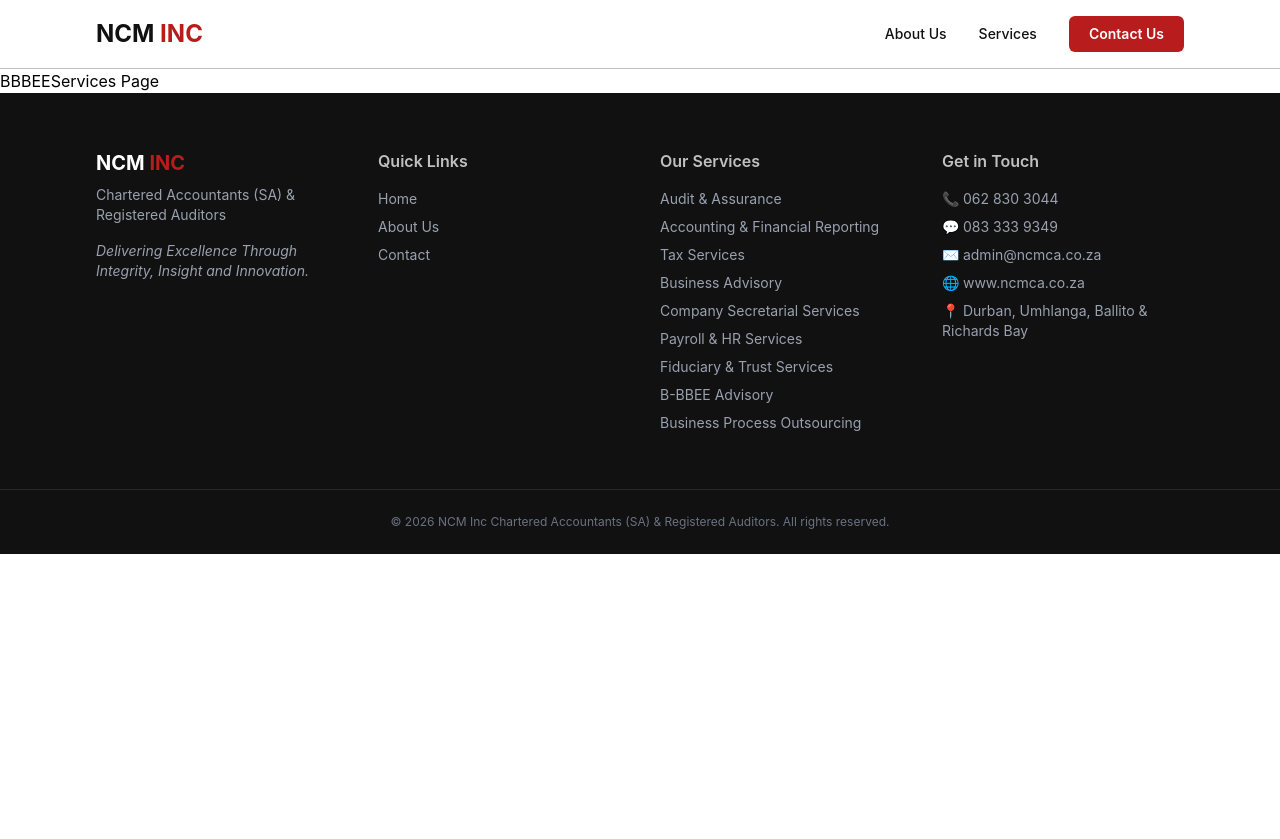
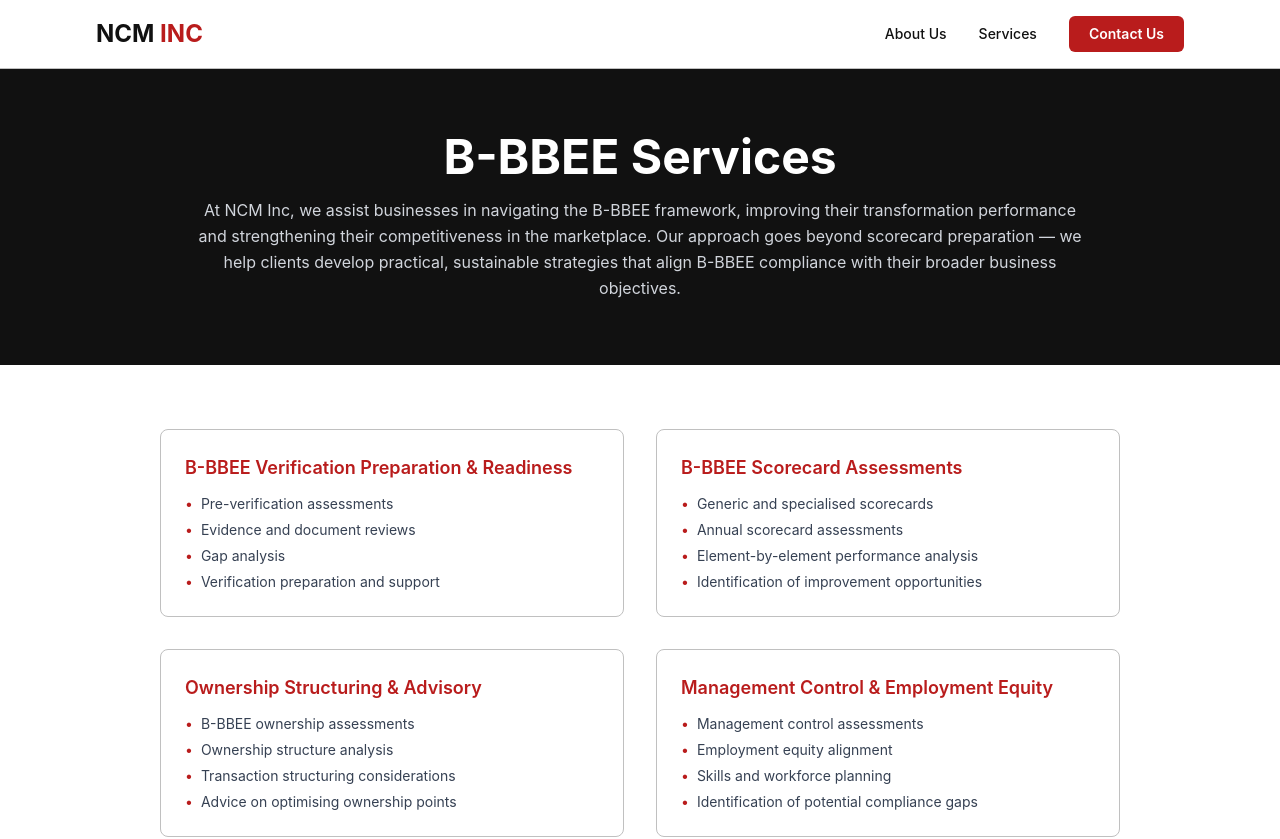
Before and after one commit to randr2405/NCMINC, a React (Vite) app: page /bbbee-services in a window 1280 px wide. Shown: the top 839 px of the page. Before the commit the page ends 800 px from the top, so only its background shows below. Built offline with nearby package versions, Linux system fonts and the light colour scheme.

Commit message:
BBBEEE serv

```diff
--- a/src/pages/BBBEEServices.jsx
+++ b/src/pages/BBBEEServices.jsx
@@ -1,3 +1,98 @@
+import ServicePageLayout from '../components/ServicePageLayout'
+
 export default function BBBEEServices() {
-  return <h1>BBBEEServices Page</h1>
+  return (
+    <ServicePageLayout
+      title="B-BBEE Services"
+      intro="At NCM Inc, we assist businesses in navigating the B-BBEE framework, improving their transformation performance and strengthening their competitiveness in the marketplace. Our approach goes beyond scorecard preparation — we help clients develop practical, sustainable strategies that align B-BBEE compliance with their broader business objectives."
+      sections={[
+        {
+          title: 'B-BBEE Verification Preparation & Readiness',
+          items: [
+            'Pre-verification assessments',
+            'Evidence and document reviews',
+            'Gap analysis',
+            'Verification preparation and support',
+          ],
+        },
+        {
+          title: 'B-BBEE Scorecard Assessments',
+          items: [
+            'Generic and specialised scorecards',
+            'Annual scorecard assessments',
+            'Element-by-element performance analysis',
+            'Identification of improvement opportunities',
+          ],
+        },
+        {
+          title: 'Ownership Structuring & Advisory',
+          items: [
+            'B-BBEE ownership assessments',
+            'Ownership structure analysis',
+            'Transaction structuring considerations',
+            'Advice on optimising ownership points',
+          ],
+        },
+        {
+          title: 'Management Control & Employment Equity',
+          items: [
+            'Management control assessments',
+            'Employment equity alignment',
+            'Skills and workforce planning',
+            'Identification of potential compliance gaps',
+          ],
+        },
+        {
+          title: 'Skills Development',
+          items: [
+            'Skills development strategy',
+            'Learnership and training planning',
+            'Skills expenditure assessments',
+            'Alignment of training initiatives with B-BBEE objectives',
+          ],
+        },
+        {
+          title: 'Enterprise & Supplier Development',
+          items: [
+            'Enterprise development strategies',
+            'Supplier development programmes',
+            'Beneficiary identification and assessment',
+            'Procurement and supplier optimisation',
+            'Structuring qualifying initiatives',
+          ],
+        },
+        {
+          title: 'Socio-Economic Development',
+          items: [
+            'SED strategy and planning',
+            'Qualifying beneficiary assessments',
+            'Contribution planning',
+            'Evidence and compliance support',
+          ],
+        },
+        {
+          title: 'B-BBEE Compliance & Advisory',
+          items: [
+            'B-BBEE policy and regulatory guidance',
+            'Ongoing compliance monitoring',
+            'Supporting-documentation reviews',
+            'Transformation strategy',
+            'B-BBEE risk assessments',
+          ],
+        },
+        {
+          title: 'Strategic B-BBEE Advisory',
+          description: "We don't simply help you obtain a score — we help you understand what drives your score and how to improve it. Our advisory approach considers the following to develop a practical transformation roadmap appropriate to your business:",
+          items: [
+            'Ownership',
+            'Procurement',
+            'Skills Development',
+            'Enterprise and Supplier Development',
+            'Management Control',
+            'Socio-Economic Development',
+          ],
+        },
+      ]}
+    />
+  )
 }
```
